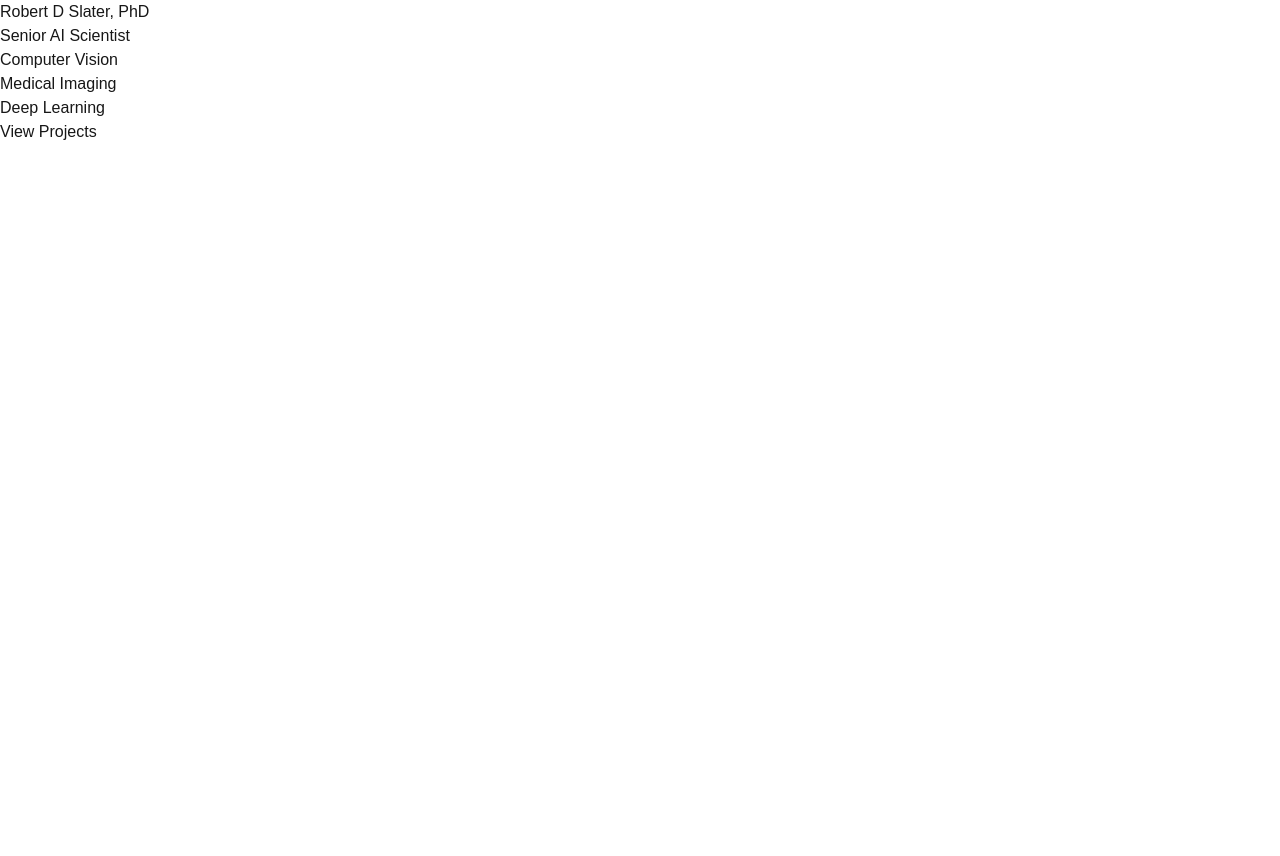
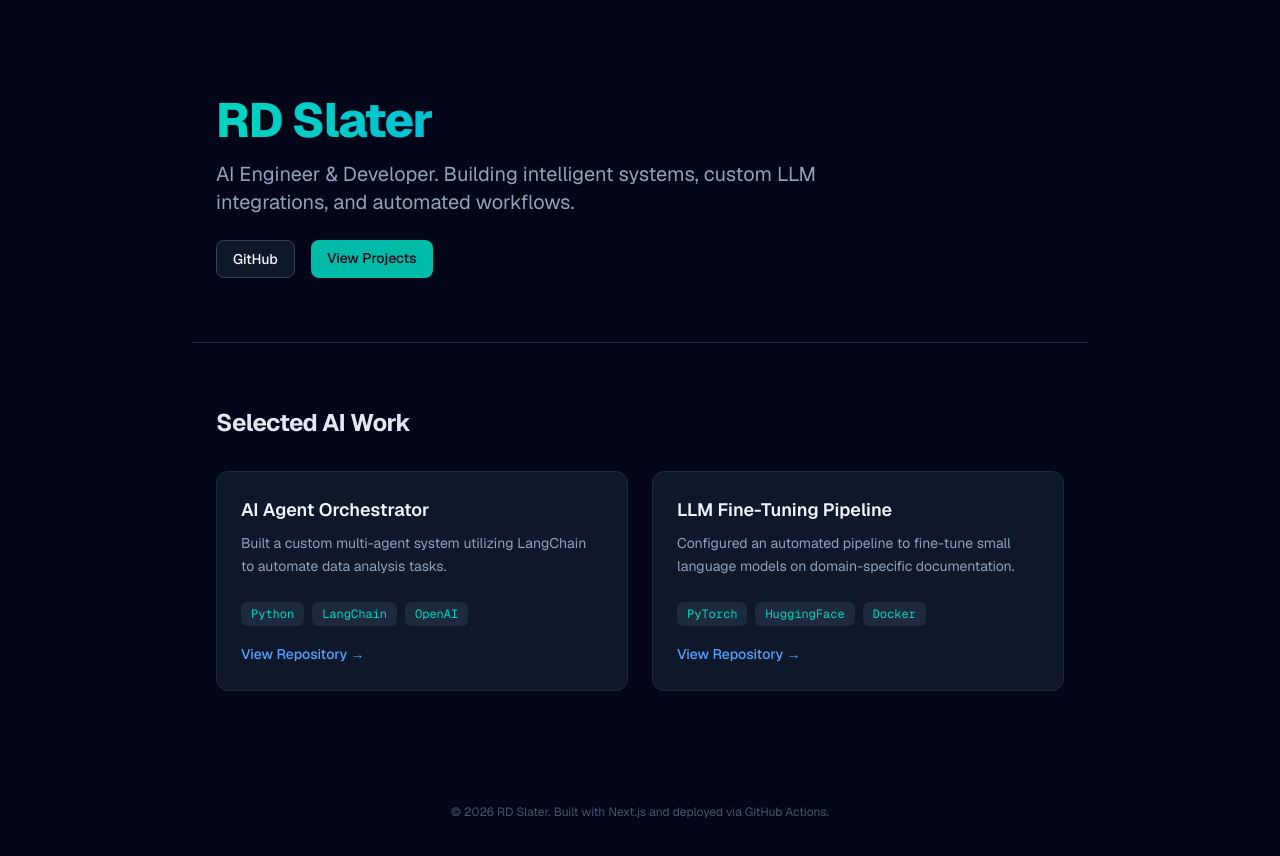
Before and after one commit to rdslater/rdslater.github.io, a Next.js app: page / in a window 1280 px wide. Shown: the top 856 px of the page. Before the commit the page ends 800 px from the top, so only its background shows below. Built offline with nearby package versions, Linux system fonts and the light colour scheme.

Commit message:
make it fancy

```diff
--- a/app/page.tsx
+++ b/app/page.tsx
@@ -1,29 +1,78 @@
-import Image from "next/image";
+import React from 'react';
+
+// Mock data for your AI projects - update these with your actual work!
+const projects = [
+  {
+    title: "AI Agent Orchestrator",
+    description: "Built a custom multi-agent system utilizing LangChain to automate data analysis tasks.",
+    tech: ["Python", "LangChain", "OpenAI"],
+    link: "https://github.com/rdslater"
+  },
+  {
+    title: "LLM Fine-Tuning Pipeline",
+    description: "Configured an automated pipeline to fine-tune small language models on domain-specific documentation.",
+    tech: ["PyTorch", "HuggingFace", "Docker"],
+    link: "https://github.com/rdslater"
+  }
+];
 
 export default function Home() {
   return (
-         <main>
+    <div className="min-h-screen bg-slate-950 text-slate-100 font-sans selection:bg-teal-500 selection:text-slate-950">
 
-      <h1>Robert D Slater, PhD </h1>
+      {/* Hero Section */}
+      <header className="max-w-4xl mx-auto pt-24 px-6 pb-16 border-b border-slate-800">
+        <h1 className="text-4xl sm:text-5xl font-extrabold tracking-tight bg-gradient-to-r from-teal-400 to-blue-500 bg-clip-text text-transparent">
+          RD Slater
+        </h1>
+        <p className="mt-4 text-xl text-slate-400 max-w-2xl">
+          AI Engineer & Developer. Building intelligent systems, custom LLM integrations, and automated workflows.
+        </p>
+        <div className="mt-6 flex gap-4">
+          <a href="https://github.com/rdslater" className="px-4 py-2 bg-slate-900 border border-slate-700 rounded-lg hover:border-teal-400 transition-colors text-sm font-medium">
+            GitHub
+          </a>
+          <a href="#projects" className="px-4 py-2 bg-teal-500 text-slate-950 rounded-lg hover:bg-teal-400 transition-colors text-sm font-medium">
+            View Projects
+          </a>
+        </div>
+      </header>
 
-      <h2>Senior AI Scientist</h2>
+      {/* Projects Section */}
+      <main id="projects" className="max-w-4xl mx-auto py-16 px-6">
+        <h2 className="text-2xl font-bold tracking-tight text-slate-200 mb-8">
+          Selected AI Work
+        </h2>
 
-      <p>
-        Computer Vision
-      </p>
+        <div className="grid sm:grid-cols-2 gap-6">
+          {projects.map((project, index) => (
+            <div key={index} className="bg-slate-900 border border-slate-800 rounded-xl p-6 hover:border-slate-700 transition-all flex flex-col justify-between">
+              <div>
+                <h3 className="text-lg font-semibold text-slate-100">{project.title}</h3>
+                <p className="mt-2 text-sm text-slate-400 leading-relaxed">{project.description}</p>
+              </div>
+              <div className="mt-6">
+                <div className="flex flex-wrap gap-2 mb-4">
+                  {project.tech.map((t, i) => (
+                    <span key={i} className="text-xs font-mono bg-slate-800 text-teal-400 px-2.5 py-1 rounded-md">
+                      {t}
+                    </span>
+                  ))}
+                </div>
+                <a href={project.link} className="text-sm font-medium text-blue-400 hover:text-blue-300 inline-flex items-center gap-1">
+                  View Repository →
+                </a>
+              </div>
+            </div>
+          ))}
+        </div>
+      </main>
 
-      <p>
-        Medical Imaging
-      </p>
+      {/* Footer */}
+      <footer className="max-w-4xl mx-auto py-12 px-6 border-t border-slate-950 text-center text-xs text-slate-600">
+        <p>© {new Date().getFullYear()} RD Slater. Built with Next.js and deployed via GitHub Actions.</p>
+      </footer>
 
-      <p>
-        Deep Learning
-      </p>
-
-      <button>
-        View Projects
-      </button>
-
-    </main>
+    </div>
   );
 }
```
